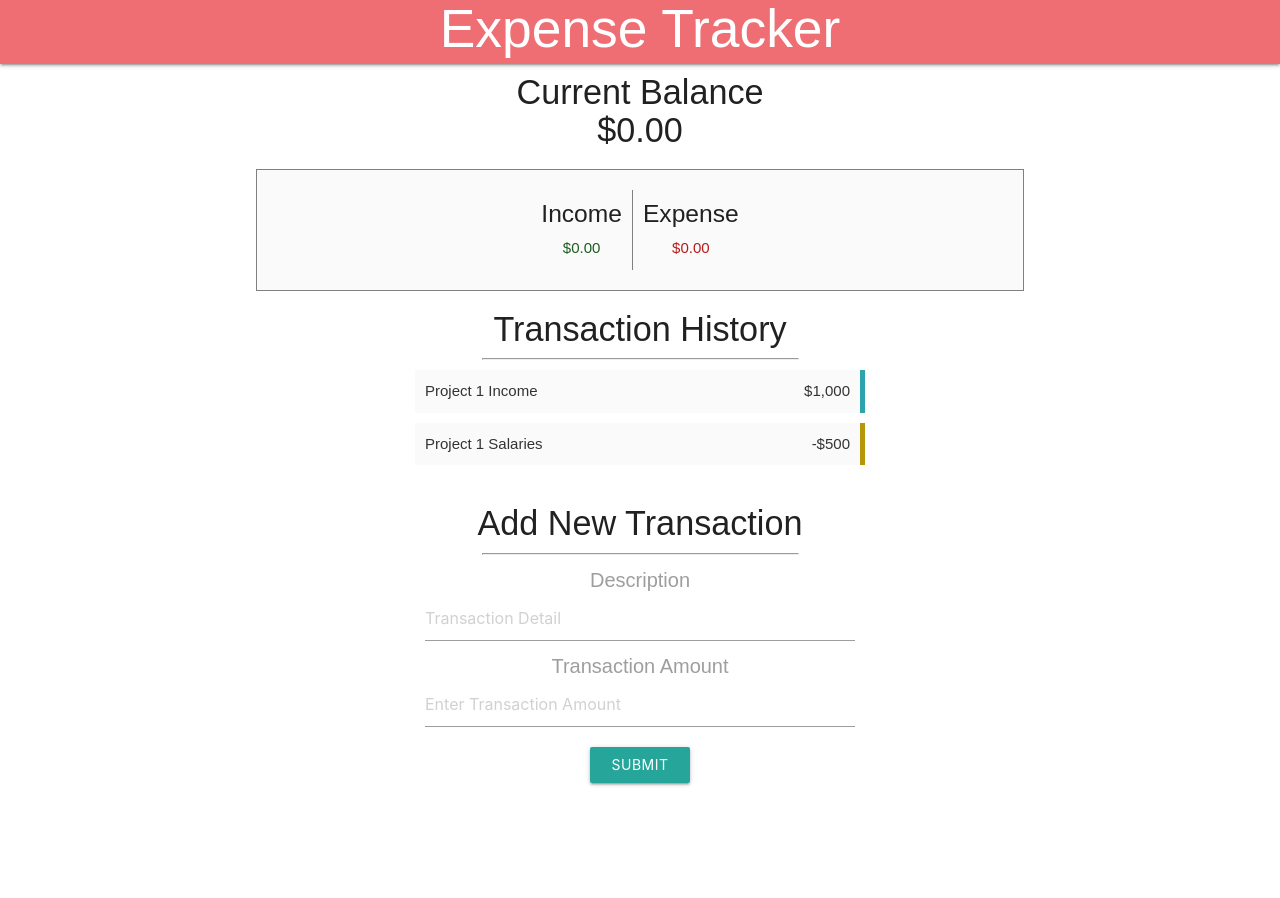
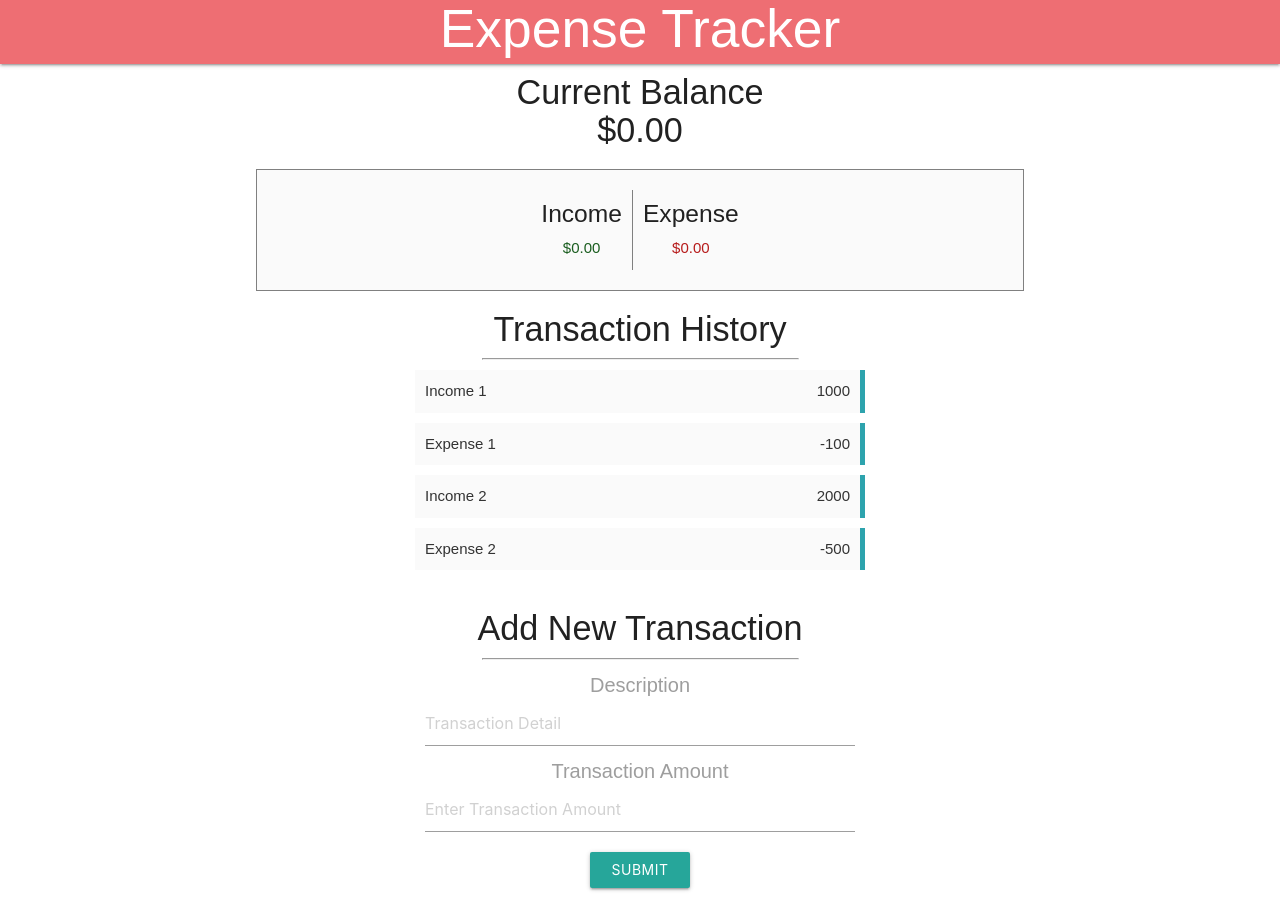
Before and after one commit to sohailshams/expense-tracker, a React (Create React App) app: page / in a window 1280 px wide. Before the commit the page ends 800 px from the top, so only its background shows below. Built offline with nearby package versions, Linux system fonts and the light colour scheme.

Commit message:
Created Transaction component to get the transactios from the state and updated TransactioHistory component

```diff
--- /dev/null
+++ b/src/components/Transaction.js
@@ -0,0 +1,13 @@
+import React from 'react';
+
+const Transaction = ({ transaction }) => {
+  return (
+    <li className="plus">
+      {transaction.description}
+      <span>{transaction.transactionAmount}</span>
+      <button className="delete-btn">X</button>
+    </li>
+  );
+};
+
+export default Transaction;
--- a/src/components/TransactionHistory.js
+++ b/src/components/TransactionHistory.js
@@ -1,21 +1,18 @@
-import React from 'react';
+import React, { useContext } from 'react';
+import { GlobalContext } from '../context/GlobalState';
+import Transaction from './Transaction';
 
 const TransactionHistory = () => {
+  const { transactions } = useContext(GlobalContext);
+
   return (
     <div className="transaction-history">
       <h4>Transaction History</h4>
       <hr className="underline" />
       <ul className="list">
-        <li className="plus">
-          Project 1 Income
-          <span>$1,000</span>
-          <button className="delete-btn">X</button>
-        </li>
-        <li className="minus">
-          Project 1 Salaries
-          <span>-$500</span>
-          <button className="delete-btn">X</button>
-        </li>
+        {transactions.map((transaction) => (
+          <Transaction key={transaction.id} transaction={transaction} />
+        ))}
       </ul>
     </div>
   );
--- a/src/context/GlobalState.js
+++ b/src/context/GlobalState.js
@@ -3,7 +3,7 @@ import AppReducer from './AppReducer';
 
 // Create initial state
 const initialState = {
-  transations: [
+  transactions: [
     { id: 1, description: 'Income 1', transactionAmount: 1000 },
     { id: 2, description: 'Expense 1', transactionAmount: -100 },
     { id: 3, description: 'Income 2', transactionAmount: 2000 },
@@ -21,7 +21,7 @@ export const GlobalContextProvider = ({ children }) => {
   return (
     <GlobalContext.Provider
       value={{
-        transations: state.transations,
+        transactions: state.transactions,
       }}
     >
       {children}
```
Also changed, not shown: 1 other file (tests, documents, lock files or other folders).
